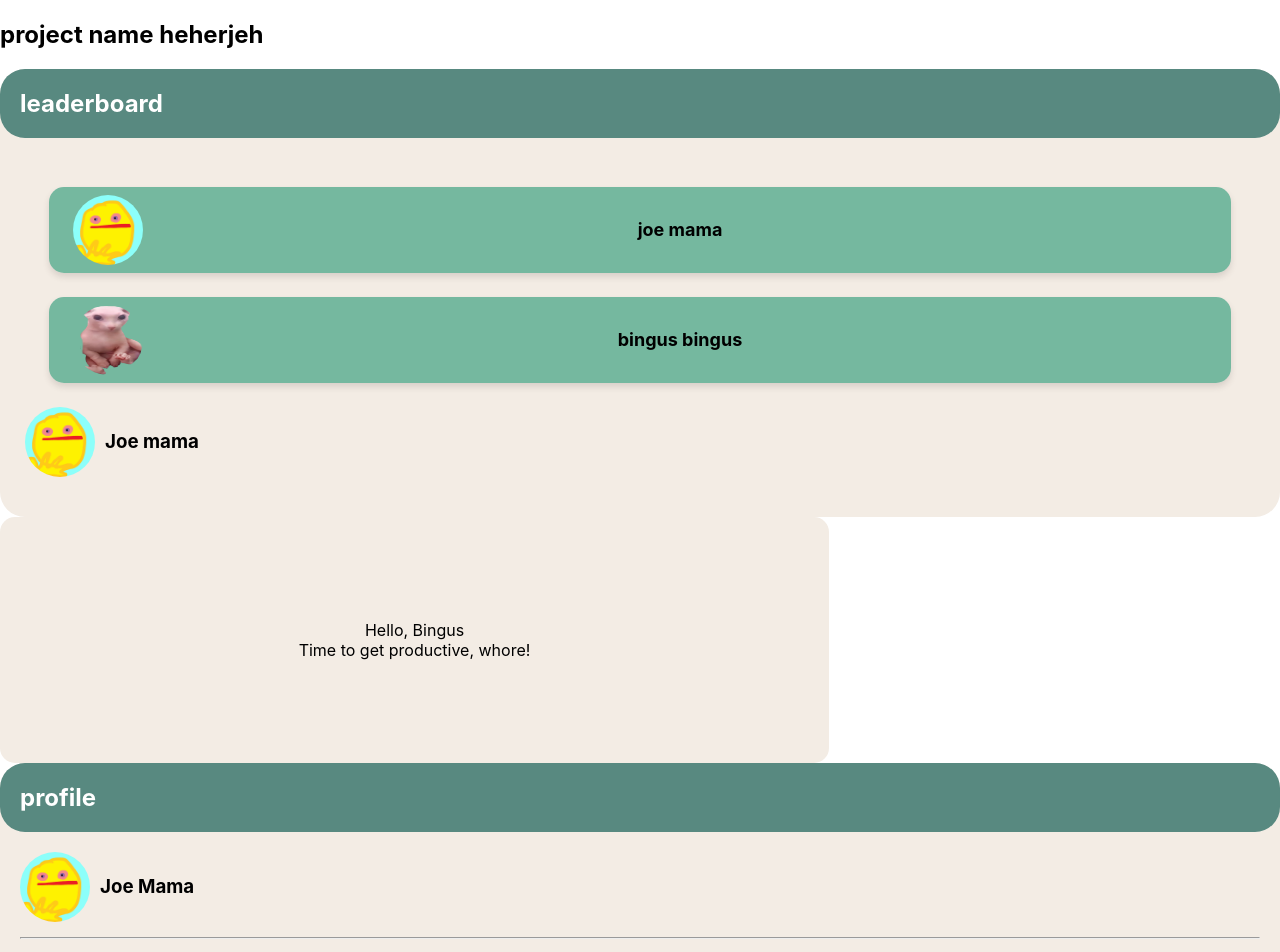
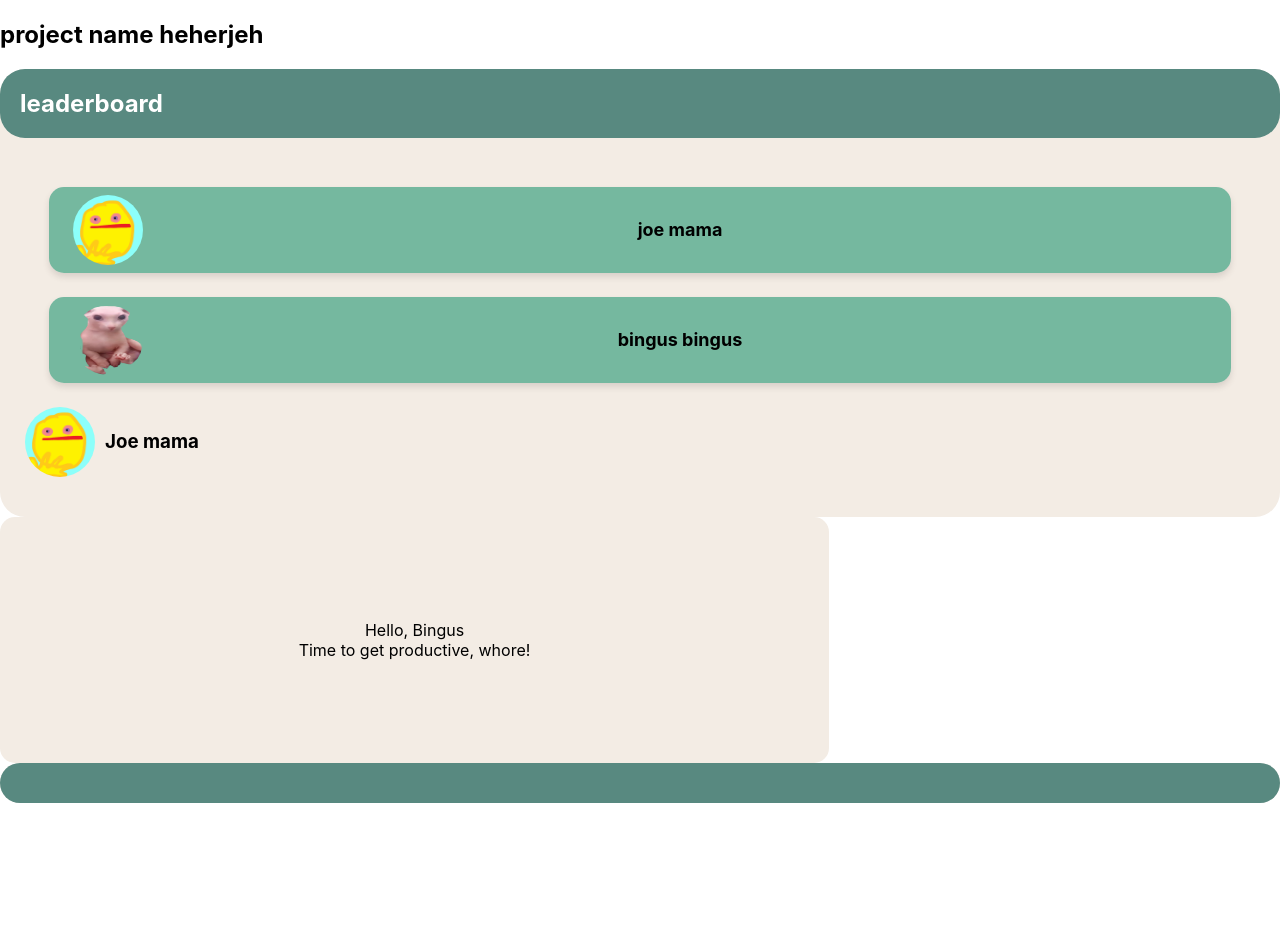
Before and after one commit to stephhoneyy/wit-hackathon-2022, a React (Create React App) app: page /home in a window 1280 px wide. Shown: the top 952 px of the page. After the commit the page ends 803 px from the top, so only its background shows below. Built offline with nearby package versions, Linux system fonts and the light colour scheme.

Commit message:
more refactor

```diff
--- a/src/componentos/Card.js
+++ b/src/componentos/Card.js
@@ -3,11 +3,13 @@ import CardHeader from "./CardHeader";
 
 import "./Card.css";
 
-export default function Card({ title, component }) {
+export default function Card(props) {
     return (
         <div className="card">
-            <CardHeader title={title} />
-            {component}
+            <CardHeader title={props.title} />
+            <div>
+                {props.children}
+            </div>
         </div>
     )
 }
--- a/src/componentos/Leaderboard.js
+++ b/src/componentos/Leaderboard.js
@@ -7,7 +7,9 @@ import "./Leaderboard.css";
 export default function Leaderboard({ cards }) {
     return (
         <>
-            <Card title="leaderboard" component={<LeaderboardList cards={cards} />} />
+            <Card title="leaderboard">
+                <LeaderboardList cards={cards} />
+            </Card>
         </>
     )
 }
--- a/src/componentos/Profile.js
+++ b/src/componentos/Profile.js
@@ -1,12 +1,17 @@
 import React from "react";
 import { Grid } from "@mui/material";
 import "./Profile.css";
-import CardHeader from "./CardHeader";
+import Card from "./Card";
 
 export default function Profile() {
   return (
-    <div id="profile-container">
-      <CardHeader title="Profile" />
+    <>
+      <Card header="Profile" component={<ProfileContainer />} />
+    </>
+  );
+}
+
+function ProfileContainer() { return (
   <article>
     <div className="name-container">
         <img src="/joemama.jpg" alt="Joe Mama" />
@@ -21,6 +26,4 @@ export default function Profile() {
         </Grid>
     </div>
   </article>
-    </div>
-  );
-}
+);}
```
Lines whose indentation alone changed are shown as unchanged.
